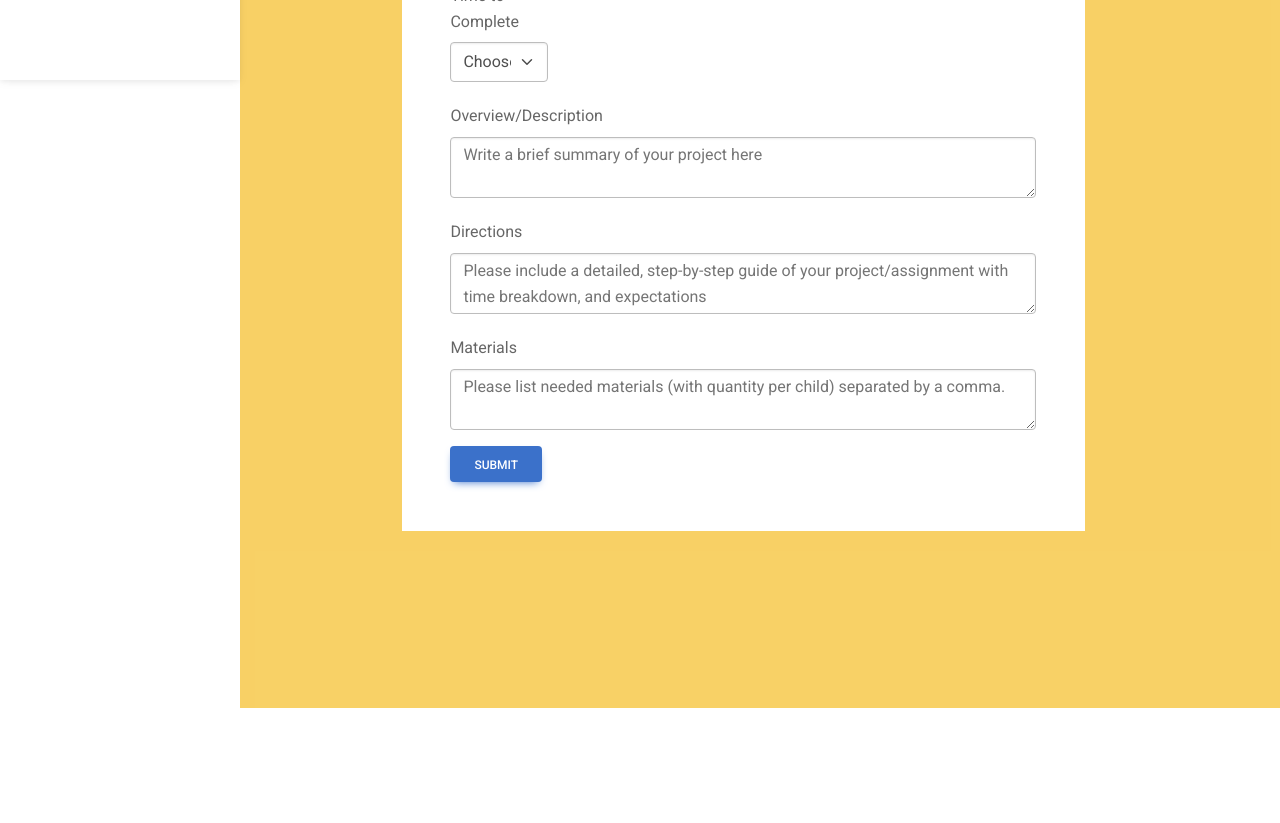
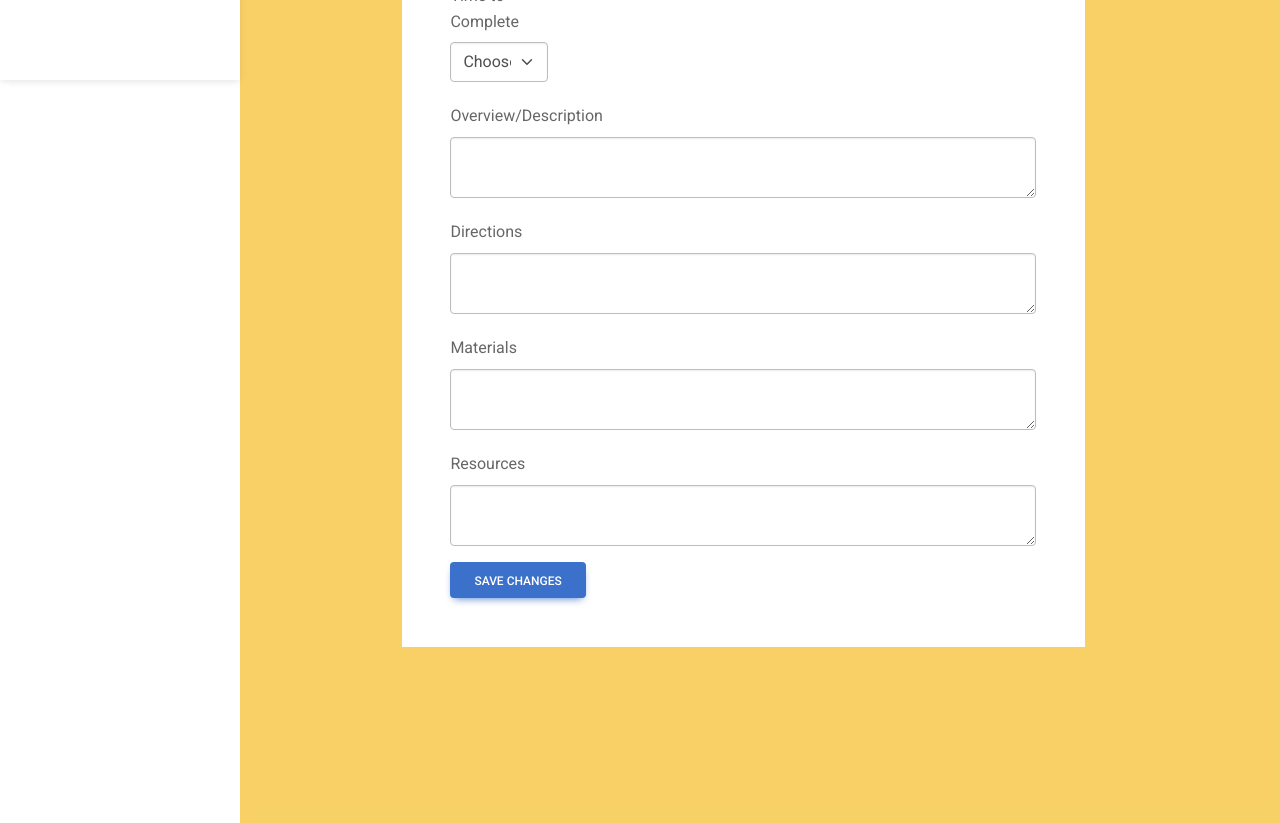
Before and after one commit to 24rgraham/connect-ed, a React (Create React App) app: page /edit-project/1 in a window 1280 px wide. Shown: the part 720-1543 px from the top of the page. Before the commit the page ends 1428 px from the top, so only its background shows below. Built offline with nearby package versions, Linux system fonts and the light colour scheme; no server answers.

Commit message:
edit page mostly working

```diff
--- a/src/App.js
+++ b/src/App.js
@@ -138,7 +138,8 @@ function App() {
             />
             <Route
               path="/project/:id"
-              element={<SingleProject token={token} />}
+              element={<SingleProject token={token}
+              userId={userId} />}
             />
             <Route path="/edit-project/:id" element={<EditProject token={token} />} />
             <Route path="/create" element={<NewProject token={token} />} />
--- a/src/pages/EditProject/index.js
+++ b/src/pages/EditProject/index.js
@@ -6,14 +6,26 @@ import Row from "react-bootstrap/Row";
 import Badge from "react-bootstrap/Badge";
 import API from "../../utils/API";
 import { useNavigate } from "react-router-dom";
+import { useParams } from "react-router-dom";
 
 // will need to import the cloudinary widget
 import "./style.css";
 
 export default function EditProject({ token }) {
+  const params = useParams();
   const navigate = useNavigate();
-  const [image, setImage] = useState("");
+  const [image, setImage] = useState();
   const [url, setUrl] = useState("");
+  const [project, setProject] = useState([]);
+
+
+  useEffect(() => {
+    API.getProject(params.id).then((data) => {
+      setProject(data);
+      setUrl(project.image)
+      console.log(url)
+    });
+  }, []);
 
   const uploadImage = () => {
     const data = new FormData();
@@ -31,10 +43,10 @@ export default function EditProject({ token }) {
       .catch((err) => console.log(err));
   };
 
-  const handleProjectCreate = (event) => {
+  const handleProjectUpdate = (event) => {
     event.preventDefault();
     const data = new FormData(event.currentTarget);
-    const newProject = {
+    const updatedProject = {
       title: data.get("newTitle"),
       image: `${url}`,
       grade_lvl: data.get("newGradeLevel"),
@@ -42,33 +54,33 @@ export default function EditProject({ token }) {
       overview_desc: data.get("newDesc"),
       directions: data.get("newDirections"),
       materials: data.get("newMaterials"),
-      // resources: data.get("newResources"),
+      resources: data.get("newResources"),
       subjects: data.get("newSubjects"),
       curriculums: data.get("newCurriculums"),
     };
 
-    console.log(newProject);
+    console.log(updatedProject);
 
-    API.createProject(newProject, token)
+    API.editProject(updatedProject, params.id, token)
       .then((res) => {
         console.log("res:" + res);
-        navigate("/projects");
+        navigate(`/project/${params.id}`);
       })
       .catch((err) => {
-        alert("Project creation failed");
+        alert("Project update failed");
         console.log(err);
       });
   };
 
   return (
-    <Form className="new-project-form" onSubmit={handleProjectCreate}>
+    <Form className="new-project-form" onSubmit={handleProjectUpdate}>
       <Row className="mb-3">
         <Col sm={4} className="my-1">
           <Form.Group>
             <Form.Label>Title</Form.Label>
             <Form.Control
               type="text"
-              placeholder="Enter Title"
+              defaultValue={project.title}
               name="newTitle"
             />
           </Form.Group>
@@ -104,7 +116,7 @@ export default function EditProject({ token }) {
             <Form.Label>Grade Level</Form.Label>
             <Form.Select
               className="mb-3"
-              defaultValue="Choose..."
+              defaultValue={project.grade_lvl}
               name="newGradeLevel"
             >
               <option value="...">Choose...</option>
@@ -130,7 +142,7 @@ export default function EditProject({ token }) {
             </div>
 
             <Form.Label>Subjects</Form.Label>
-            <Form.Select defaultValue="Choose..." name="newSubjects">
+            <Form.Select defaultValue={project.subjects} name="newSubjects">
               <option value="">Choose...</option>
               <option value={1}>Art</option>
               <option value={2}>Math</option>
@@ -155,7 +167,7 @@ export default function EditProject({ token }) {
             </div>
 
             <Form.Label>Curriculum</Form.Label>
-            <Form.Select defaultValue="Choose..." name="newCurriculums">
+            <Form.Select defaultValue={project.curriculums} name="newCurriculums">
               <option value="">Choose...</option>
               <option value={1}>Montessori</option>
               <option value={2}>Waldorf</option>
@@ -170,7 +182,7 @@ export default function EditProject({ token }) {
       <Col sm={2}>
         <Form.Group className="mb-3">
           <Form.Label>Time to Complete</Form.Label>
-          <Form.Select defaultValue="Choose..." name="newEstTime">
+          <Form.Select defaultValue={project.est_time} name="newEstTime">
             <option value="...">Choose...</option>
             <option value={0}>30 min or less</option>
             <option value={1}>30-60 min</option>
@@ -193,7 +205,7 @@ export default function EditProject({ token }) {
           <Form.Control
             as="textarea"
             aria-label="With textarea"
-            placeholder="Write a brief summary of your project here"
+            defaultValue={project.overview_desc}
             name="newDesc"
           />
         </Form.Group>
@@ -204,7 +216,7 @@ export default function EditProject({ token }) {
           <Form.Control
             as="textarea"
             aria-label="With textarea"
-            placeholder="Please include a detailed, step-by-step guide of your project/assignment with time breakdown, and expectations"
+            defaultValue={project.directions}
             name="newDirections"
           />
         </Form.Group>
@@ -215,14 +227,25 @@ export default function EditProject({ token }) {
           <Form.Control
             as="textarea"
             aria-label="With textarea"
-            placeholder="Please list needed materials (with quantity per child) separated by a comma."
+            defaultValue={project.materials}
             name="newMaterials"
+          />
+        </Form.Group>
+      </Col>
+      <Col lg={12}>
+        <Form.Group className="mb-3">
+          <Form.Label>Resources</Form.Label>
+          <Form.Control
+            as="textarea"
+            aria-label="With textarea"
+            defaultValue={project.resources}
+            name="newResources"
           />
         </Form.Group>
       </Col>
 
       <Button variant="primary" type="submit">
-        Submit
+        Save Changes
       </Button>
     </Form>
   );
--- a/src/pages/SingleProject/index.js
+++ b/src/pages/SingleProject/index.js
@@ -29,9 +29,9 @@ export default function SingleProject(props) {
       }
     });
   }, []);
-console.log(props)
+console.log(params.id)
   const navigateEditPage = () => {
-    navigate(`/project/${props.id}`);
+    navigate(`/edit-project/${params.id}`);
   };
 
   function starProject() {
@@ -226,7 +226,7 @@ console.log(props)
           </div>
           {projectOwner && (
             <button
-            href="/edit-project"
+            onClick={navigateEditPage}
               type="button"
               className="editBtn"
               class="btn btn-primary btn-rounded"
```
